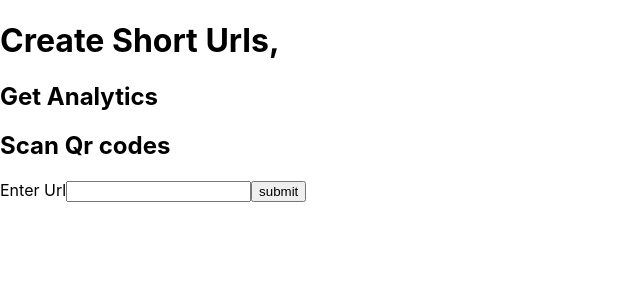
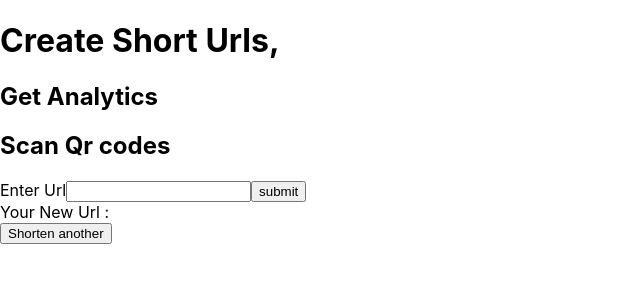
Before and after one commit to Adeku5080/scissor-frontend, a React (Create React App) app: page / in a window 1280 px wide. Shown: the top 300 px of the page, without its empty margins (0-640 px from the left). Built offline with nearby package versions, Linux system fonts and the light colour scheme.

Commit message:
create url shortener form

```diff
--- a/package.json
+++ b/package.json
@@ -3,13 +3,16 @@
   "version": "0.1.0",
   "private": true,
   "dependencies": {
+    "-": "^0.0.1",
     "@testing-library/jest-dom": "^5.16.5",
     "@testing-library/react": "^13.4.0",
     "@testing-library/user-event": "^13.5.0",
     "axios": "^1.4.0",
+    "http-proxy-middleware": "^2.0.6",
     "react": "^18.2.0",
     "react-dom": "^18.2.0",
     "react-scripts": "5.0.1",
+    "save-dev": "^0.0.1-security",
     "styled-components": "^6.0.0-rc.3",
     "web-vitals": "^2.1.4"
   },
--- a/src/pages/Home.jsx
+++ b/src/pages/Home.jsx
@@ -5,36 +5,29 @@ import styled from "styled-components";
 
 const Home = () => {
   const [url, setUrl] = useState("");
+  const [newUrl, setNewUrl] = useState("");
 
-  const handleSubmit = async(e) => {
+  const handleSubmit = async (e) => {
     e.preventDefault();
 
-
-    const res = await axios.post(
+    const { data } = await axios.post(
       "http://localhost:5000/api/v1/url/create",
-      { longUrl: url },
-
-
+      { longUrl: url }
     );
 
-    console.log(res);
-    // fetch('http://localhost:5000/api/v1/url/create',{
-    //   method:"POST",
-    //   body:JSON.stringify({
-    //     longUrl : url
-    //   }),
-    //       headers: {
-    //         'Content-type': 'application/json; charset=UTF-8',
-    //      },
-    // })
-    // .then((res)=>res.json())
-    // .then(data=>console.log(data))
+    setNewUrl(data.newUrl);
+  };
 
-  };
+  const handleClick=()=>{
+    setUrl("");
+    setNewUrl("");
+  }
 
   const handleChange = (e) => {
     setUrl(e.target.value);
   };
+
+
   return (
     <Container>
       <h1>Create Short Urls,</h1>
@@ -48,11 +41,16 @@ const Home = () => {
           <button type="submit">submit </button>
         </form>
       </FormContainer>
+
+      <NewUrl>Your New Url : {newUrl}</NewUrl>
+
+      <button onClick={handleClick}>Shorten another </button>
     </Container>
   );
 };
 
 const Container = styled.div``;
 const FormContainer = styled.div``;
+const NewUrl = styled.div``;
 
 export default Home;
```
Also changed, not shown: 1 other file (tests, documents, lock files or other folders).
